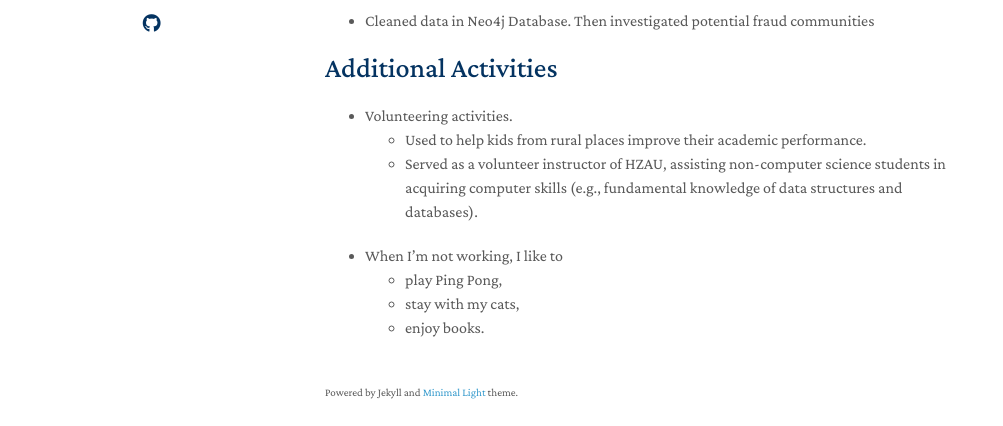
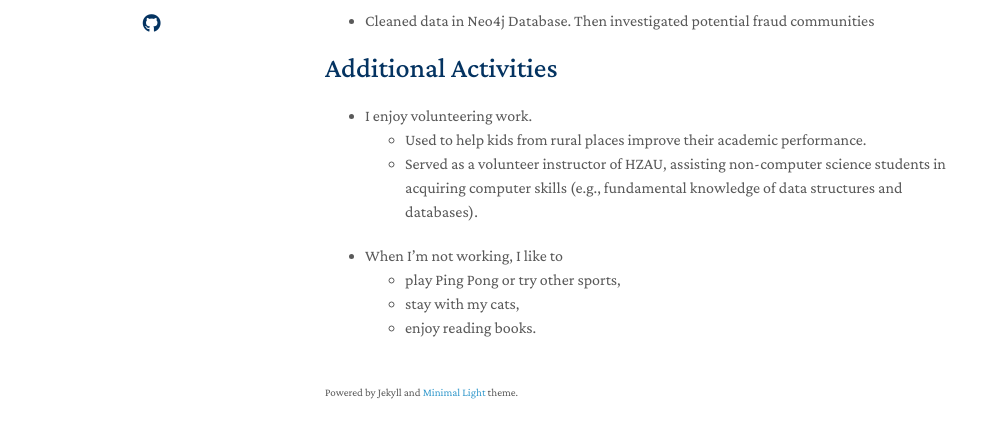
Before and after one commit to YogaWang7/YogaWang7.github.io, a Jekyll site: the page built from index.md, in a window 1280 px wide and 900 px high, scrolled down 1576 px. Shown: the part 430-856 px from the top of the window, without its empty margins (145-1148 px from the left). Built offline with Jekyll 4.4.1, drawn with Linux system fonts in a browser that asks for light colours; nearby versions of some CDN libraries; comment, search, counter and statistics services are not loaded; a style sheet for code colours, icons or effects is not loaded; our own code applies the rules of GitHub Pages for plain Markdown files.

Commit message:
Update index.md

```diff
--- a/index.md
+++ b/index.md
@@ -39,10 +39,10 @@ Hello! My name is Yujia Wang (CHN: 王宇佳). Now I am in my third year of grad
 - Cleaned data in Neo4j Database. Then investigated potential fraud communities
 
 # Additional Activities
-- Volunteering activities.
+- I enjoy volunteering work.
   - Used to help kids from rural places improve their academic performance.
   - Served as a volunteer instructor of HZAU, assisting non-computer science students in acquiring computer skills (e.g., fundamental knowledge of data structures and databases).
 - When I'm not working, I like to
-  - play Ping Pong,
+  - play Ping Pong or try other sports,
   - stay with my cats,
-  - enjoy books.
+  - enjoy reading books.
```
